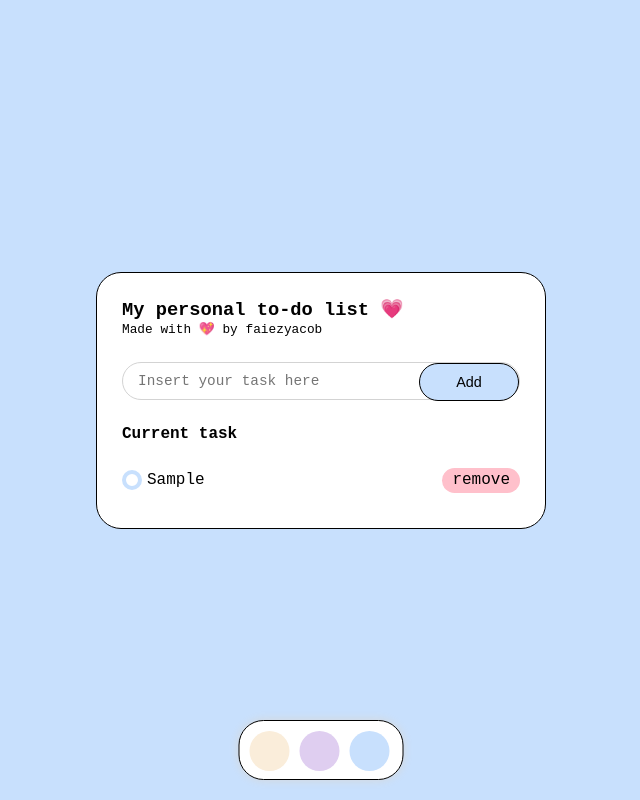
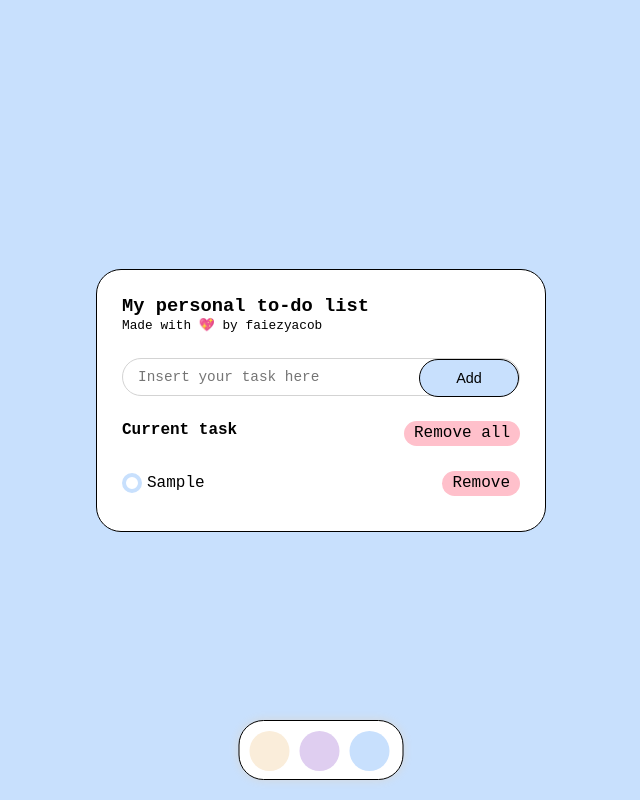
Before and after one commit to faiezyacob/todo-list, a plain HTML site: page index.html in a window 1280 px wide. Both pictures are taken after typing "Sample" into the empty fields and a click on the button "Add". Shown: the whole page, without its empty margins (319-959 px from the left). Drawn offline with Linux system fonts and the light colour scheme.

Commit message:
Add remove all task button

```diff
--- a/index.html
+++ b/index.html
@@ -12,7 +12,7 @@
 <body>
     <div class="main__wrapper">
         <div>
-            <h3>My personal to-do list 💗</h3>
+            <h3>My personal to-do list</h3>
         </div>
         <div>
             Made with 💖 by faiezyacob
--- a/main.js
+++ b/main.js
@@ -13,6 +13,7 @@ window.addEventListener('load', () => {
     let inputBtn;
     let inputWrapper;
     let listWrapper;
+    let taskWrapper;
 
     initClass();
 
@@ -21,6 +22,7 @@ window.addEventListener('load', () => {
         inputBtn = document.getElementById('input__button');
         inputWrapper = document.querySelector('.input__wrapper');
         listWrapper = document.querySelector('.list__wrapper');
+        taskWrapper = document.querySelector('.task__wrapper');
 
         appendData();
         setRandomBgColor();
@@ -46,6 +48,7 @@ window.addEventListener('load', () => {
         if (savedData) {
             listWrapper.innerHTML = savedData;
             taskWrapper.innerHTML = '<h4>Current task</h4>';
+            taskWrapper.innerHTML += '<span id="remove__btn">Remove all</span>'
         } else {
             taskWrapper.innerHTML = '<h4>You have no task</h4>';
         }
@@ -55,6 +58,7 @@ window.addEventListener('load', () => {
         inputEl.addEventListener('input', onInputElInput);
         inputBtn.addEventListener('click', onInputBtnClick);
         listWrapper.addEventListener('click', onListWrapperClick);
+        taskWrapper.addEventListener('click', onTaskWrapperClick);
     }
 
     function onColorElClick() {
@@ -79,7 +83,7 @@ window.addEventListener('load', () => {
 
         listContainer.classList.add('list__container');
         listEl.innerHTML = inputEl.value;
-        deleteEl.innerHTML = 'remove';
+        deleteEl.innerHTML = 'Remove';
         listContainer.appendChild(listEl);
         listContainer.appendChild(deleteEl);
         listWrapper.appendChild(listContainer);
@@ -96,6 +100,16 @@ window.addEventListener('load', () => {
             e.target.parentElement.remove();
         }
 
+        saveData();
+    }
+
+    function onTaskWrapperClick(e) {
+        if (e.target.nodeName !== 'SPAN') {
+            return;
+        }
+
+
+        listWrapper.innerHTML = '';
         saveData();
     }
 
--- a/style.css
+++ b/style.css
@@ -45,6 +45,22 @@ input {
 input:active,
 input:focus {
     outline: none;
+}
+
+span {
+    align-items: center;
+    align-self: center;
+    background-color: #FFC0CB;
+    border-radius: 15px;
+    display: flex;
+    cursor: pointer;
+    float: right;
+    height: 25px;
+    padding: 5px 10px;
+}
+
+h4 {
+    float: left;
 }
 
 .main__wrapper {
@@ -121,15 +137,6 @@ input:focus {
 .list__container div.checked::before {
     background-color: var(--bg-color);
 }
-.list__container span {
-    align-items: center;
-    align-self: center;
-    background-color: #FFC0CB;
-    border-radius: 15px;
-    display: flex;
-    height: 25px;
-    padding: 5px 10px;
-}
 
 .background__changer {
     background-color: #fff;
```
